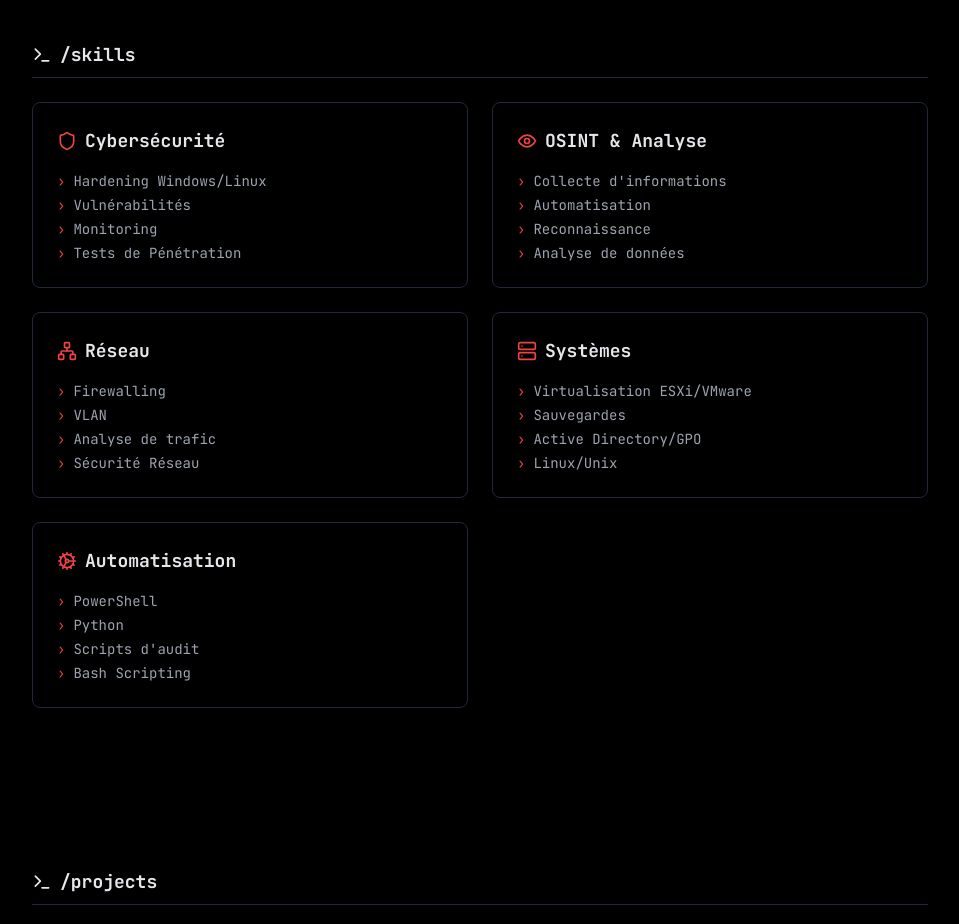
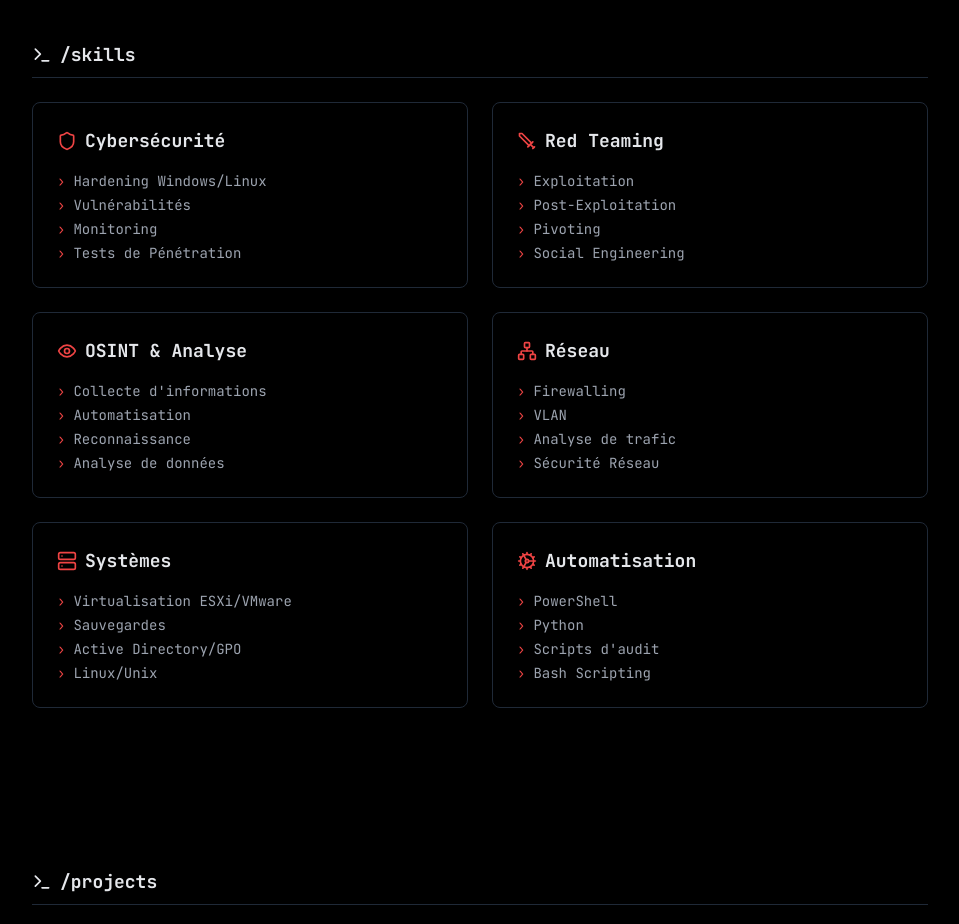
Before and after one commit to Rooot3301/Portfolio-3301, a React (Vite) app: page / in a window 1280 px wide. Shown: the part 1640-2564 px from the top of the page, without its empty margins (160-1119 px from the left). Built offline with nearby package versions, Linux system fonts and the light colour scheme.

Commit message:
Updated Skills.tsx

```diff
--- a/src/components/Skills.tsx
+++ b/src/components/Skills.tsx
@@ -1,4 +1,4 @@
-import { Terminal, Shield, Server, Network, Eye, Cog } from 'lucide-react';
+import { Terminal, Shield, Server, Network, Eye, Cog, Sword } from 'lucide-react';
 
 export default function Skills() {
   const skills = [
@@ -6,6 +6,11 @@ export default function Skills() {
       icon: Shield,
       category: 'Cybersécurité',
       items: ['Hardening Windows/Linux', 'Vulnérabilités', 'Monitoring', 'Tests de Pénétration']
+    },
+    {
+      icon: Sword,
+      category: 'Red Teaming',
+      items: ['Exploitation', 'Post-Exploitation', 'Pivoting', 'Social Engineering']
     },
     {
       icon: Eye,
```
